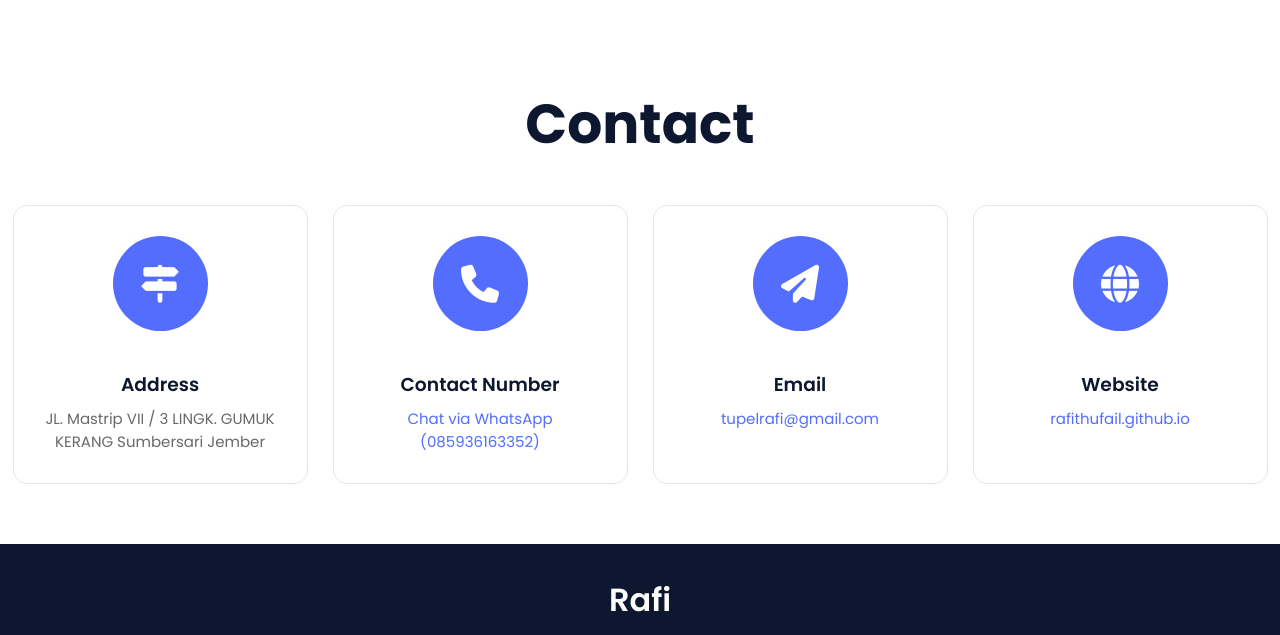
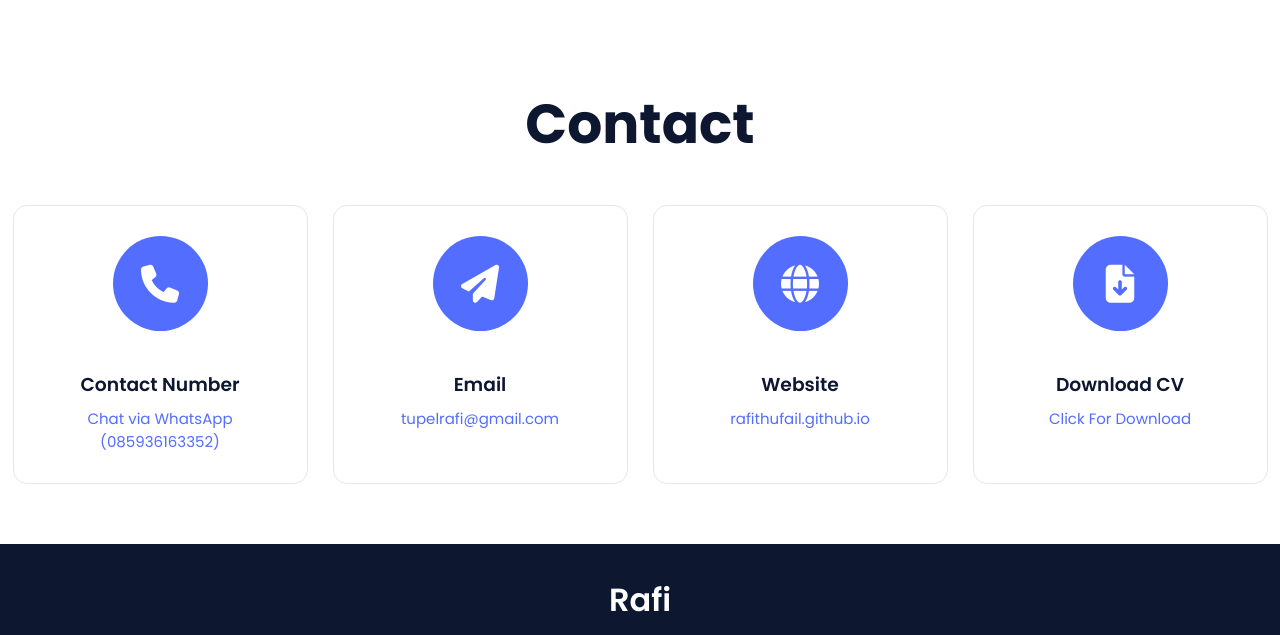
Before and after one commit to Thufails/portofolio, a plain HTML site: page index.html in a window 1280 px wide. Shown: the part 3939-4574 px from the top of the page. Drawn offline with nearby package versions, Linux system fonts and the light colour scheme.

Commit message:
update download CV

```diff
--- a/index.html
+++ b/index.html
@@ -311,6 +311,7 @@
             </div>
         </section>
 
+        <!-- CONTACT -->
         <section class="ftco-section contact-section ftco-no-pb" id="contact-section">
             <div class="container">
                 <div class="row justify-content-center mb-5 pb-3">
@@ -322,17 +323,6 @@
                 </div>
 
                 <div class="row d-flex contact-info mb-5">
-                    <div class="col-md-6 col-lg-3 d-flex ftco-animate fadeInUp ftco-animated">
-                        <div class="align-self-stretch box text-center p-4 shadow">
-                            <div class="icon d-flex align-items-center justify-content-center">
-                                <i class="fas fa-map-signs"></i>
-                            </div>
-                            <div>
-                                <h3 class="mb-4">Address</h3>
-                                <p>JL. Mastrip VII / 3 LINGK. GUMUK KERANG Sumbersari Jember</p>
-                            </div>
-                        </div>
-                    </div>
                     <div class="col-md-6 col-lg-3 d-flex ftco-animate fadeInUp ftco-animated">
                         <div class="align-self-stretch box text-center p-4 shadow">
                             <div class="icon d-flex align-items-center justify-content-center">
@@ -370,6 +360,21 @@
                             </div>
                         </div>
                     </div>
+                    <div class="col-md-6 col-lg-3 d-flex ftco-animate fadeInUp ftco-animated">
+                        <div class="align-self-stretch box text-center p-4 shadow">
+                            <div class="icon d-flex align-items-center justify-content-center">
+                                <i class="fas fa-file-download"></i>
+                            </div>
+                            <div>
+                                <h3 class="mb-4">Download CV</h3>
+                                <p>
+                                    <a href="assets/img/M. Rafi Thufail English CV.pdf" download target="_blank">
+                    Click For Download
+                </a>
+                                </p>
+                            </div>
+                        </div>
+                    </div>
                 </div>
             </div>
         </section>
```
Also changed, not shown: 1 other file.
